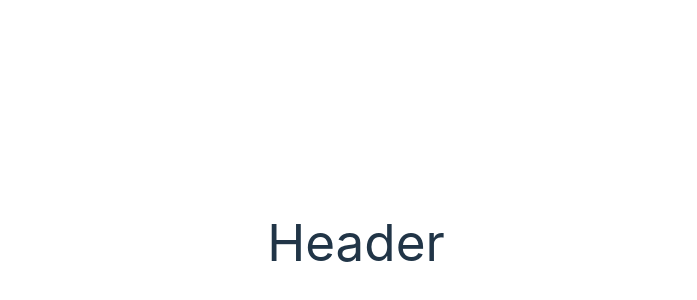
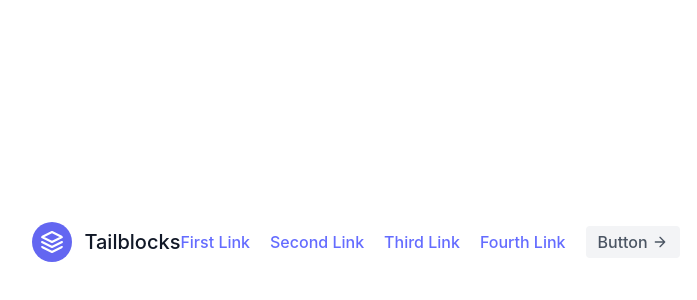
Before and after one commit to Najeeb93/React-Assignmt-4, a React (Vite) app: page / in a window 1280 px wide. Shown: the part 158-458 px from the top of the page, without its empty margins (284-981 px from the left). Built offline with nearby package versions, Linux system fonts and the light colour scheme.

Commit message:
add to commit upload

```diff
--- a/src/Pages/Home.jsx
+++ b/src/Pages/Home.jsx
@@ -1,6 +1,45 @@
 function Home() {
     return (
-        <div><h1>Header</h1></div>
+        <header className="text-gray-600 body-font">
+  <div className="container mx-auto flex flex-wrap p-5 flex-col md:flex-row items-center">
+    <a className="flex title-font font-medium items-center text-gray-900 mb-4 md:mb-0">
+      <svg
+        xmlns="http://www.w3.org/2000/svg"
+        fill="none"
+        stroke="currentColor"
+        strokeLinecap="round"
+        strokeLinejoin="round"
+        strokeWidth={2}
+        className="w-10 h-10 text-white p-2 bg-indigo-500 rounded-full"
+        viewBox="0 0 24 24"
+      >
+        <path d="M12 2L2 7l10 5 10-5-10-5zM2 17l10 5 10-5M2 12l10 5 10-5" />
+      </svg>
+      <span className="ml-3 text-xl">Tailblocks</span>
+    </a>
+    <nav className="md:ml-auto flex flex-wrap items-center text-base justify-center">
+      <a className="mr-5 hover:text-gray-900">First Link</a>
+      <a className="mr-5 hover:text-gray-900">Second Link</a>
+      <a className="mr-5 hover:text-gray-900">Third Link</a>
+      <a className="mr-5 hover:text-gray-900">Fourth Link</a>
+    </nav>
+    <button className="inline-flex items-center bg-gray-100 border-0 py-1 px-3 focus:outline-none hover:bg-gray-200 rounded text-base mt-4 md:mt-0">
+      Button
+      <svg
+        fill="none"
+        stroke="currentColor"
+        strokeLinecap="round"
+        strokeLinejoin="round"
+        strokeWidth={2}
+        className="w-4 h-4 ml-1"
+        viewBox="0 0 24 24"
+      >
+        <path d="M5 12h14M12 5l7 7-7 7" />
+      </svg>
+    </button>
+  </div>
+</header>
+
     )
 }
 
```
